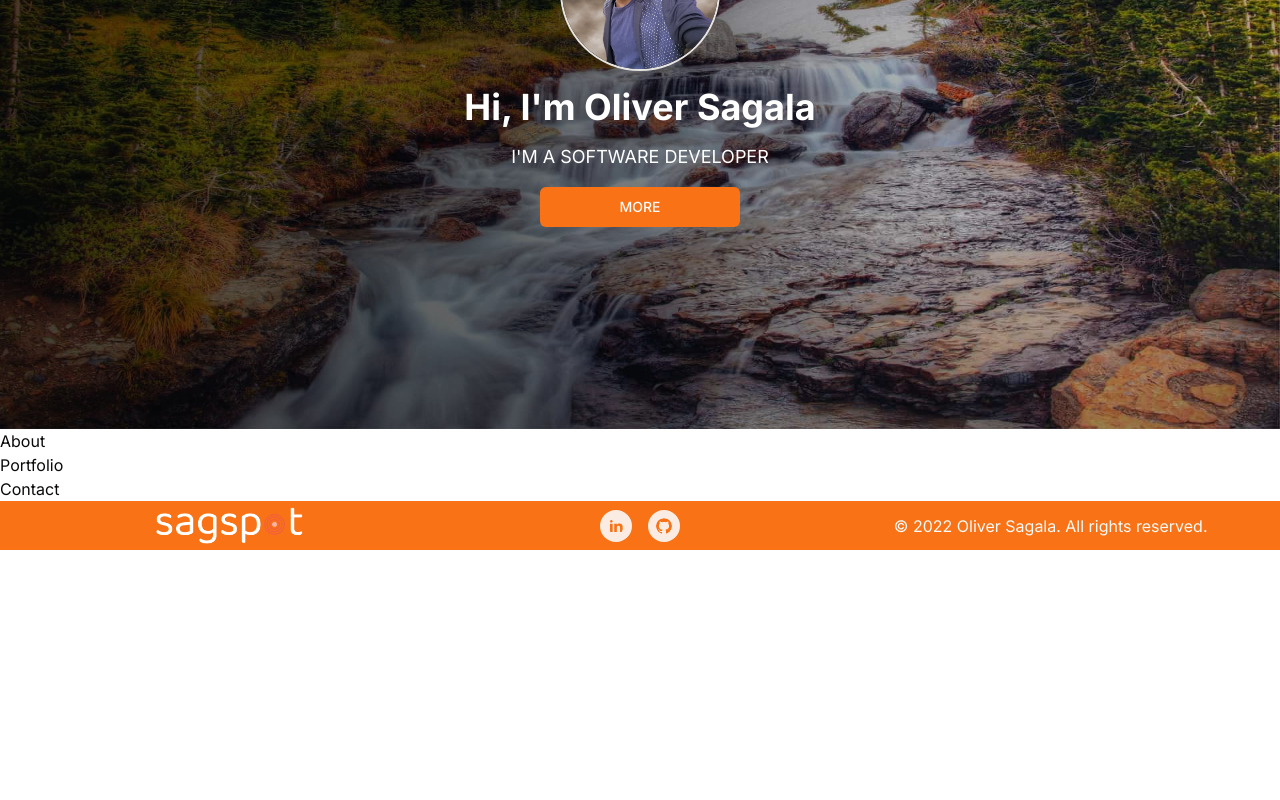
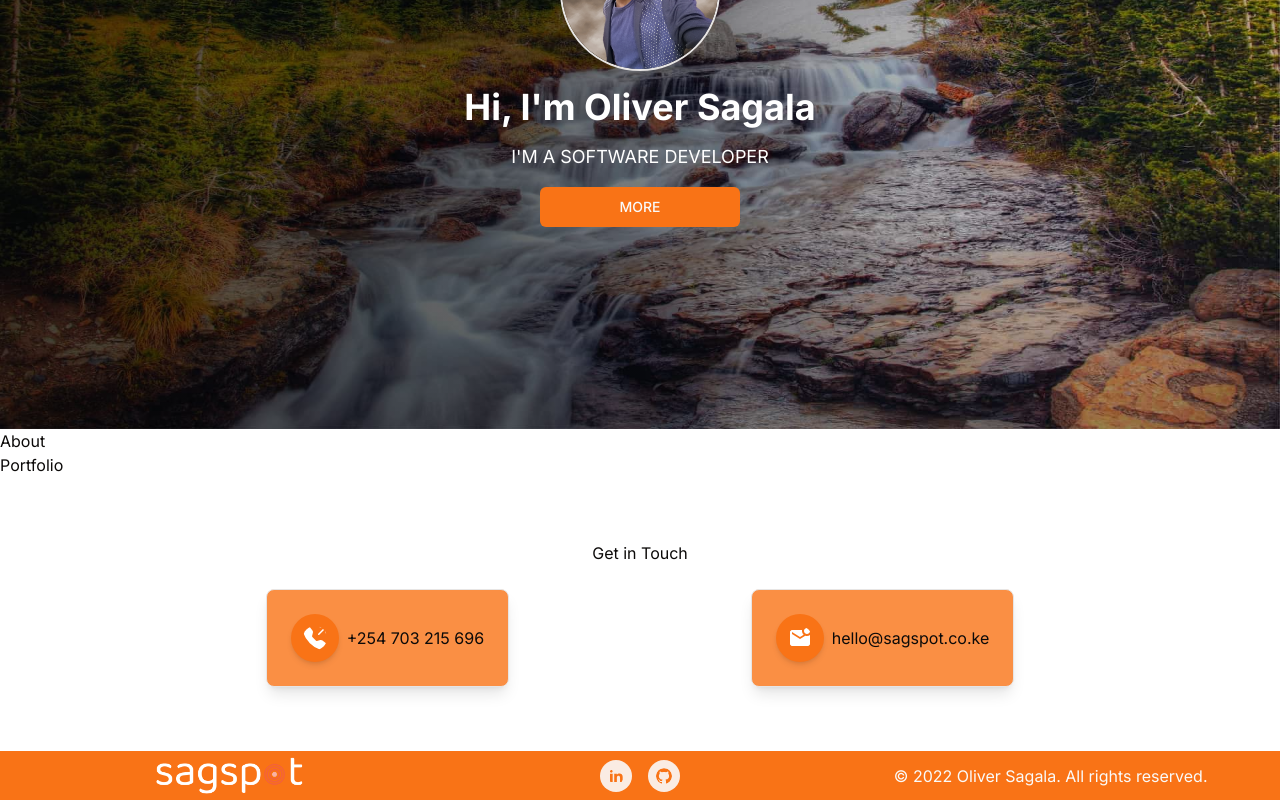
Before and after one commit to sagspot/portfolio, a Next.js app: page / in a window 1280 px wide. Shown: the part 351-1151 px from the top of the page. Before the commit the page ends 901 px from the top, so only its background shows below. Built offline with nearby package versions, Linux system fonts and the light colour scheme.

Commit message:
[refactor]: add contacts

```diff
--- a/src/app/(site)/contact.tsx
+++ b/src/app/(site)/contact.tsx
@@ -1,3 +1,40 @@
+import { Card, CardContent } from '@/components/ui/card';
+import Link from 'next/link';
+import { BsTelephoneOutboundFill } from 'react-icons/bs';
+import { MdMarkEmailUnread } from 'react-icons/md';
+
+const contacts = [
+  {
+    content: '+254 703 215 696',
+    href: 'tel:+254703215696',
+    icon: BsTelephoneOutboundFill,
+  },
+  {
+    content: 'hello@sagspot.co.ke',
+    href: 'mailto:hello@sagspot.co.ke',
+    icon: MdMarkEmailUnread,
+  },
+];
+
 export default function Contact() {
-  return <div>Contact</div>;
+  return (
+    <section className="container max-w-7xl" id="contact">
+      <div className="flex flex-col gap-6 py-4 sm:py-6 md:py-16">
+        <h2 className="text-center">Get in Touch</h2>
+
+        <div className="flex flex-col items-center gap-2 sm:flex-row justify-evenly">
+          {contacts.map(({ content, href, ...rest }) => (
+            <Link href={href} key={href} target="_blank">
+              <Card className="shadow-lg bg-primary/80 hover:shadow-[0_2px_7px_4px_rgba(0,0,0,0.1)] hover:bg-primary/90 transition-all hover:text-white">
+                <CardContent className="flex items-center gap-2 pt-6">
+                  <rest.icon className="w-12 h-12 p-3 text-white rounded-full shadow-md bg-primary" />
+                  <p className="">{content}</p>
+                </CardContent>
+              </Card>
+            </Link>
+          ))}
+        </div>
+      </div>
+    </section>
+  );
 }
--- /dev/null
+++ b/src/components/ui/card.tsx
@@ -0,0 +1,79 @@
+import * as React from "react"
+
+import { cn } from "@/lib/utils"
+
+const Card = React.forwardRef<
+  HTMLDivElement,
+  React.HTMLAttributes<HTMLDivElement>
+>(({ className, ...props }, ref) => (
+  <div
+    ref={ref}
+    className={cn(
+      "rounded-lg border bg-card text-card-foreground shadow-sm",
+      className
+    )}
+    {...props}
+  />
+))
+Card.displayName = "Card"
+
+const CardHeader = React.forwardRef<
+  HTMLDivElement,
+  React.HTMLAttributes<HTMLDivElement>
+>(({ className, ...props }, ref) => (
+  <div
+    ref={ref}
+    className={cn("flex flex-col space-y-1.5 p-6", className)}
+    {...props}
+  />
+))
+CardHeader.displayName = "CardHeader"
+
+const CardTitle = React.forwardRef<
+  HTMLParagraphElement,
+  React.HTMLAttributes<HTMLHeadingElement>
+>(({ className, ...props }, ref) => (
+  <h3
+    ref={ref}
+    className={cn(
+      "text-2xl font-semibold leading-none tracking-tight",
+      className
+    )}
+    {...props}
+  />
+))
+CardTitle.displayName = "CardTitle"
+
+const CardDescription = React.forwardRef<
+  HTMLParagraphElement,
+  React.HTMLAttributes<HTMLParagraphElement>
+>(({ className, ...props }, ref) => (
+  <p
+    ref={ref}
+    className={cn("text-sm text-muted-foreground", className)}
+    {...props}
+  />
+))
+CardDescription.displayName = "CardDescription"
+
+const CardContent = React.forwardRef<
+  HTMLDivElement,
+  React.HTMLAttributes<HTMLDivElement>
+>(({ className, ...props }, ref) => (
+  <div ref={ref} className={cn("p-6 pt-0", className)} {...props} />
+))
+CardContent.displayName = "CardContent"
+
+const CardFooter = React.forwardRef<
+  HTMLDivElement,
+  React.HTMLAttributes<HTMLDivElement>
+>(({ className, ...props }, ref) => (
+  <div
+    ref={ref}
+    className={cn("flex items-center p-6 pt-0", className)}
+    {...props}
+  />
+))
+CardFooter.displayName = "CardFooter"
+
+export { Card, CardHeader, CardFooter, CardTitle, CardDescription, CardContent }
```
